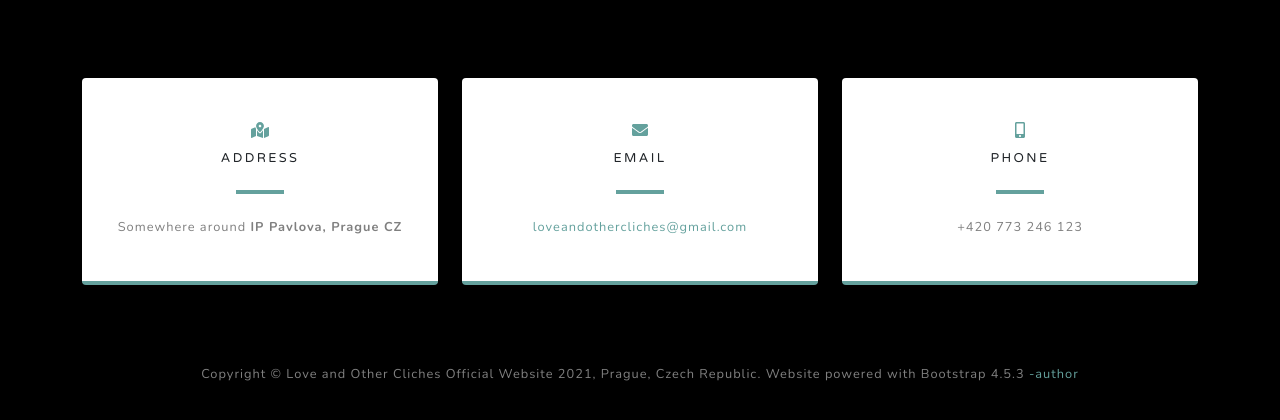
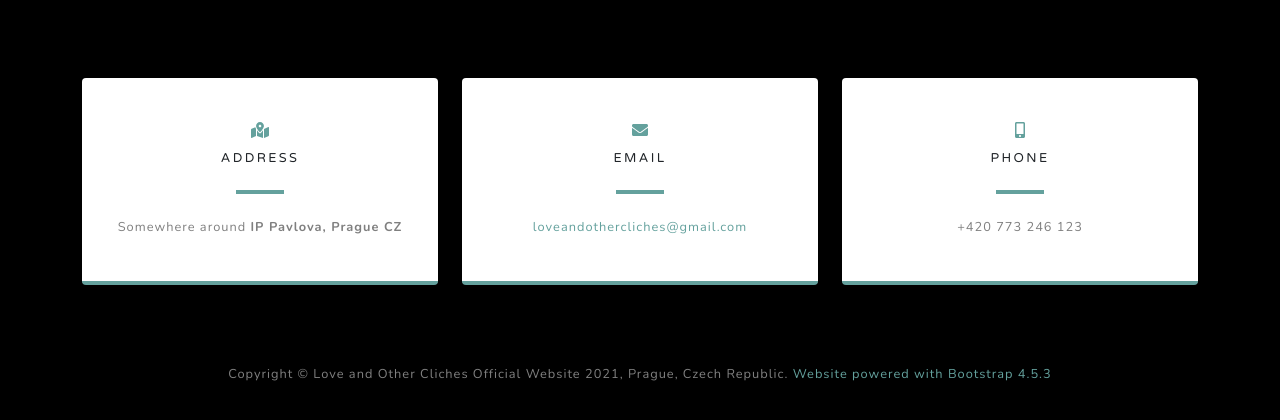
Before and after one commit to JosefKaplan/loveandothercliches.com, a website: page dist/index.html in a window 1280 px wide. Shown: the part 3690-4110 px from the top of the page. Drawn offline with nearby package versions, Linux system fonts and the light colour scheme.

Commit message:
Update index.html

```diff
--- a/dist/index.html
+++ b/dist/index.html
@@ -270,9 +270,8 @@
         <footer class="footer bg-black small text-center text-white-50">
             <div class="container">
                 Copyright © Love and Other Cliches Official Website 2021, Prague, Czech Republic.
-                Website powered with Bootstrap 4.5.3
                 <a href="josefkaplan.com" target="blank">
-                    -author
+                    Website powered with Bootstrap 4.5.3
                 </a>
             </div>
         </footer>
```
